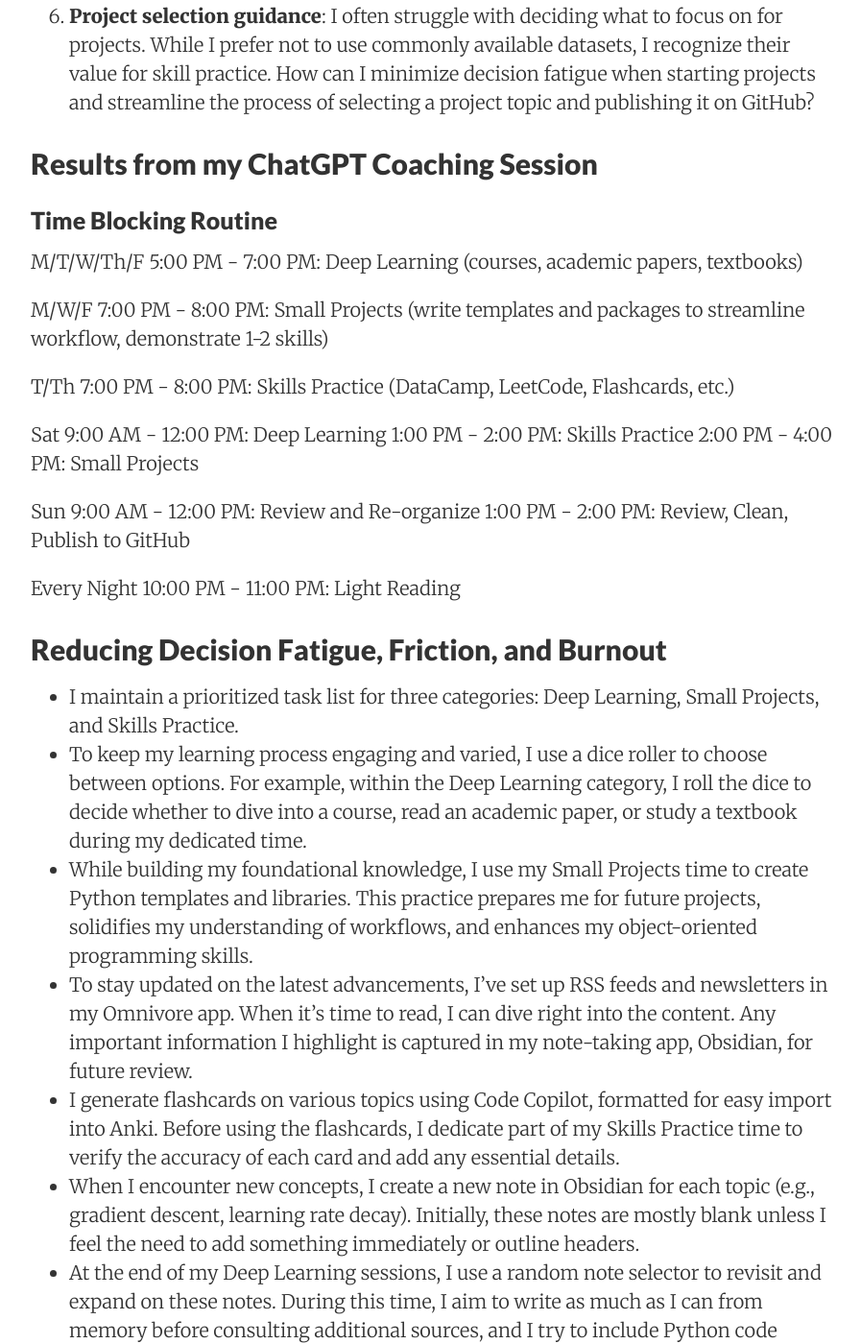
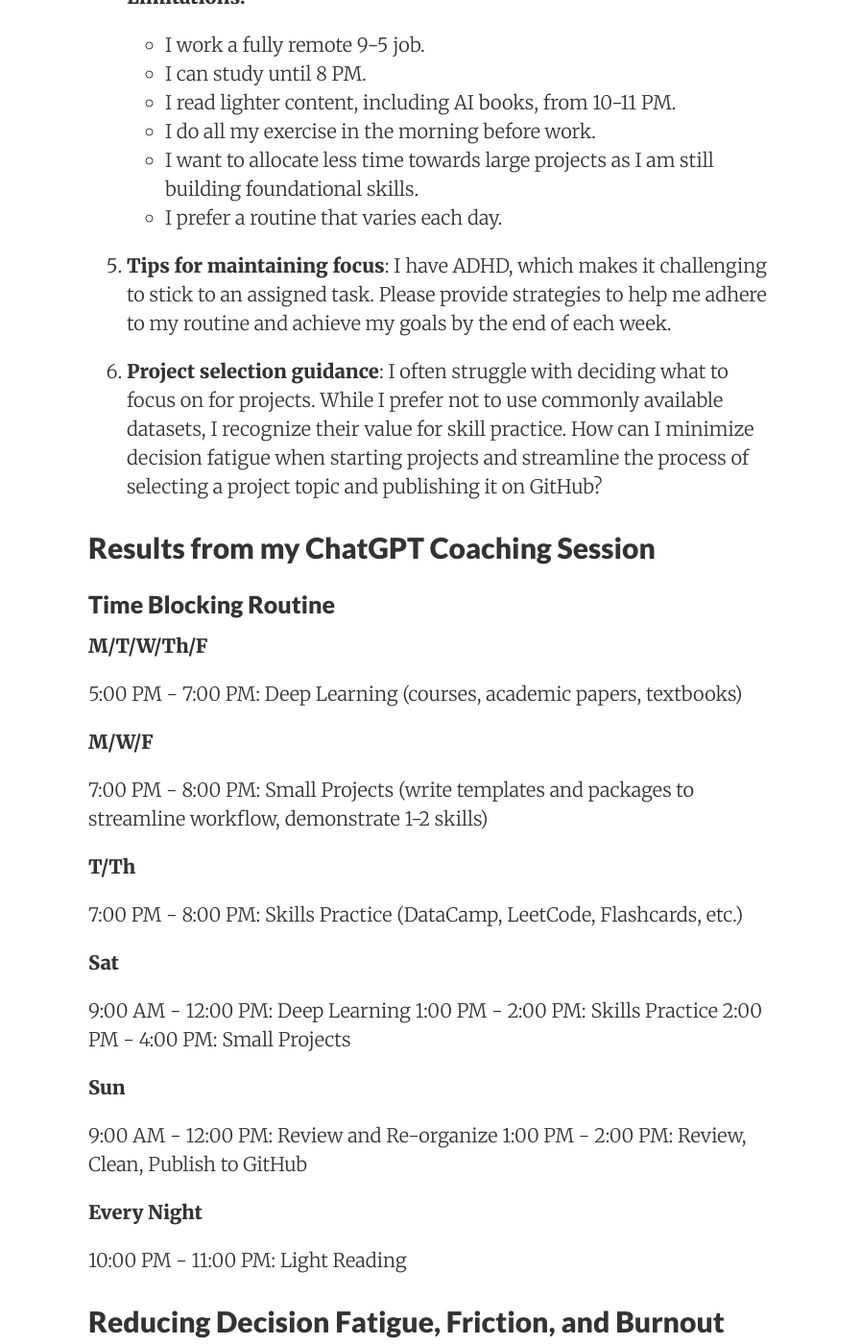
Before and after one commit to itstrieu/itstrieu.github.io, a Jekyll site: the page built from _posts/2024-10-02-chatgpt-career-mentor.md, in a window 1280 px wide and 1400 px high, scrolled down 4673 px. Shown: the whole window at 96% size, without its empty margins (188-1085 px from the left). Built offline with Jekyll 4.4.1, drawn with Linux system fonts in a browser that asks for light colours; some of the changed text lies outside the part shown.

Commit message:
changes to theme

```diff
--- a/_posts/2024-10-02-chatgpt-career-mentor.md
+++ b/_posts/2024-10-02-chatgpt-career-mentor.md
@@ -105,25 +102,31 @@ I am pursuing a career as a machine learning engineer and would like to understa
 
 ## Results from my ChatGPT Coaching Session
 ### Time Blocking Routine
-M/T/W/Th/F
+**M/T/W/Th/F**
+
 5:00 PM - 7:00 PM: Deep Learning (courses, academic papers, textbooks)
 
-M/W/F
+**M/W/F**
+
 7:00 PM - 8:00 PM: Small Projects (write templates and packages to streamline workflow, demonstrate 1-2 skills)
 
-T/Th
+**T/Th**
+
 7:00 PM - 8:00 PM: Skills Practice (DataCamp, LeetCode, Flashcards, etc.)
 
-Sat
+**Sat**
+
 9:00 AM - 12:00 PM: Deep Learning
 1:00 PM - 2:00 PM: Skills Practice
 2:00 PM - 4:00 PM: Small Projects
 
-Sun
+**Sun**
+
 9:00 AM - 12:00 PM: Review and Re-organize
 1:00 PM - 2:00 PM: Review, Clean, Publish to GitHub
 
-Every Night
+**Every Night**
+
 10:00 PM - 11:00 PM: Light Reading
 
 ## Reducing Decision Fatigue, Friction, and Burnout
--- a/_sass/_variables.scss
+++ b/_sass/_variables.scss
@@ -1,5 +1,5 @@
 // Typography
-$base-font-size: 14px !default;
+$base-font-size: 12px !default;
 $bold-font-weight: bold !default;
 $font-family: 'Merriweather', 'PT Serif', Georgia, 'Times New Roman', serif !default;
 $line-height: 1.5 !default;
@@ -24,7 +24,7 @@ $h1-responsive-max: 3.84rem !default;
 $abbr-border-bottom: 1px black dotted;
 
 // Page width
-$measure-width: 42rem !default;
+$measure-width: 36rem !default; // Reduced from 42rem for narrower content
 
 // Viewport widths
 $viewport-small: 32em;
@@ -32,6 +32,7 @@ $viewport-medium: 48em;
 $viewport-large: 64em;
 
 // Colors
+// You can make changes to the page color palette here
 $blue: #0076df !default;
 $red: #f95020 !default;
 $green: #00cf26 !default;
```
Also changed, not shown: other parts of _posts/2024-10-02-chatgpt-career-mentor.md (+2 -5 lines), _posts/2024-10-01-welcome.md (+11 -4 lines).
